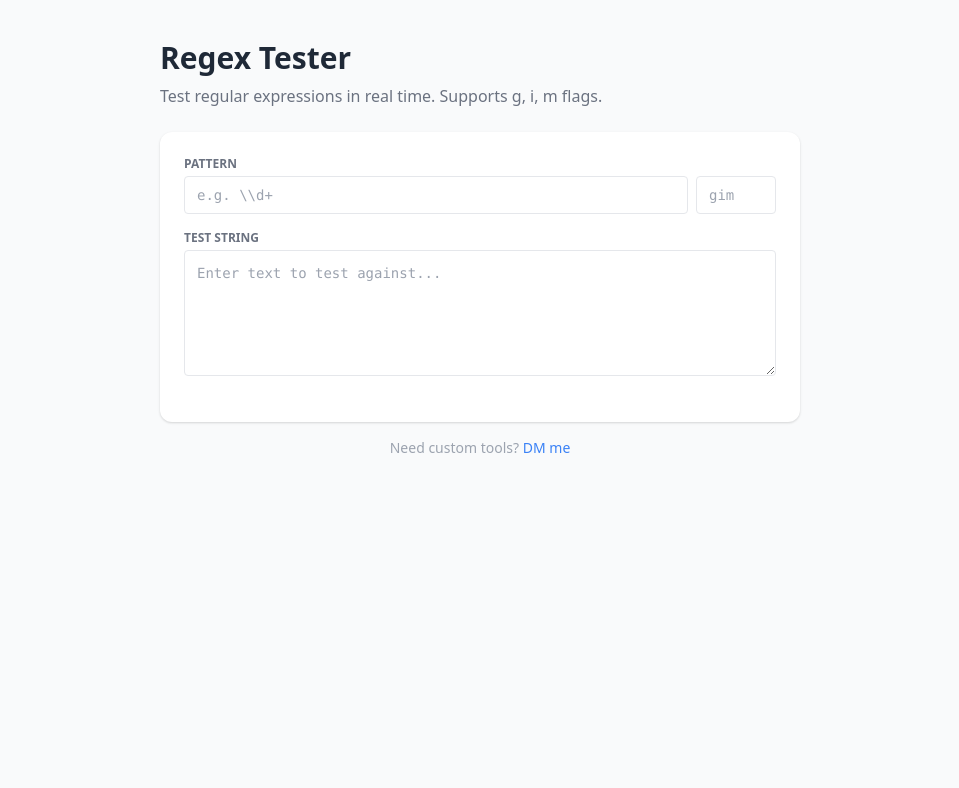
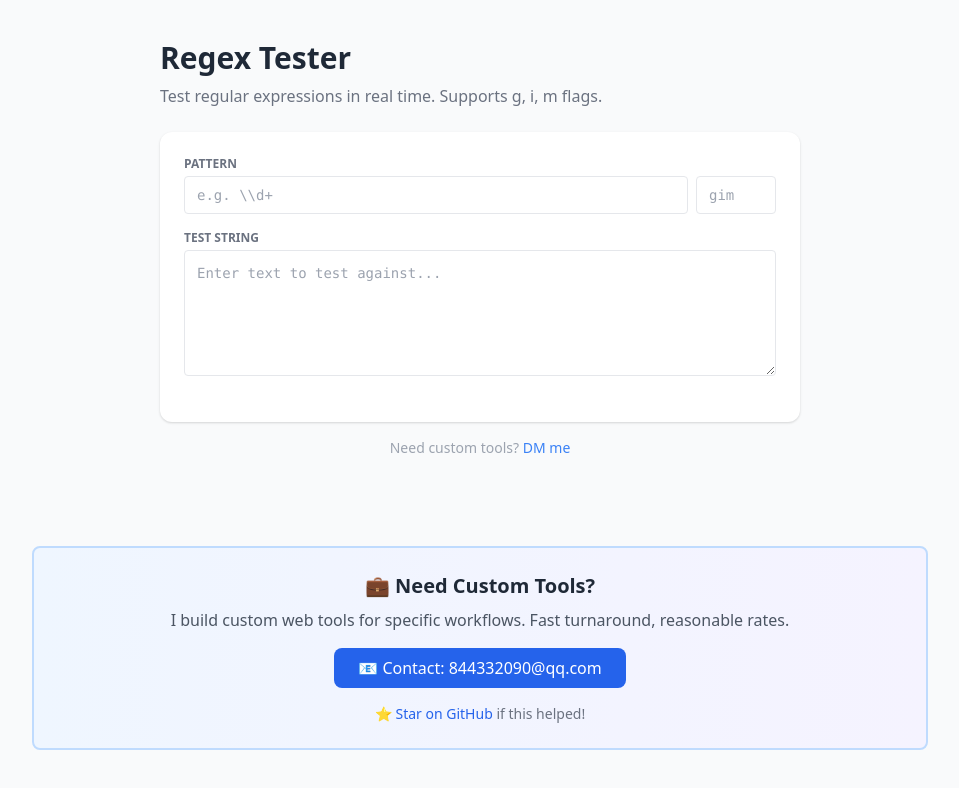
Before and after one commit to zkk536/regex-tester-tool, a plain HTML site: page index.html in a window 1280 px wide. Shown: the whole page, without its empty margins (160-1119 px from the left). Drawn offline with nearby package versions, Linux system fonts and the light colour scheme.

Commit message:
Add CTA section for monetization

```diff
--- a/index.html
+++ b/index.html
@@ -42,5 +42,18 @@ function test(){
   }catch(e){res.innerHTML=`<span class="text-red-500">Invalid regex: ${e.message}</span>`;}
 }
 </script>
+
+    <!-- CTA Section -->
+    <div class="max-w-4xl mx-auto mt-12 p-6 bg-gradient-to-r from-blue-50 to-purple-50 rounded-lg border-2 border-blue-200 text-center">
+      <h3 class="text-xl font-bold text-gray-800 mb-2">💼 Need Custom Tools?</h3>
+      <p class="text-gray-600 mb-4">I build custom web tools for specific workflows. Fast turnaround, reasonable rates.</p>
+      <a href="mailto:844332090@qq.com" class="inline-block bg-blue-600 text-white px-6 py-2 rounded-lg hover:bg-blue-700 transition">
+        📧 Contact: 844332090@qq.com
+      </a>
+      <p class="text-sm text-gray-500 mt-4">
+        ⭐ <a href="https://github.com/zkk536" class="text-blue-600 hover:underline">Star on GitHub</a> if this helped!
+      </p>
+    </div>
+
 </body>
 </html>
```
